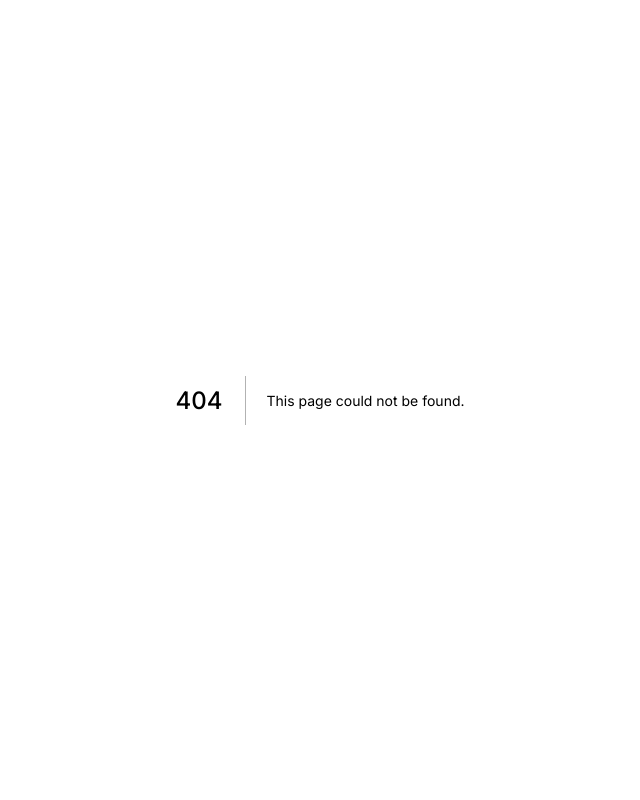
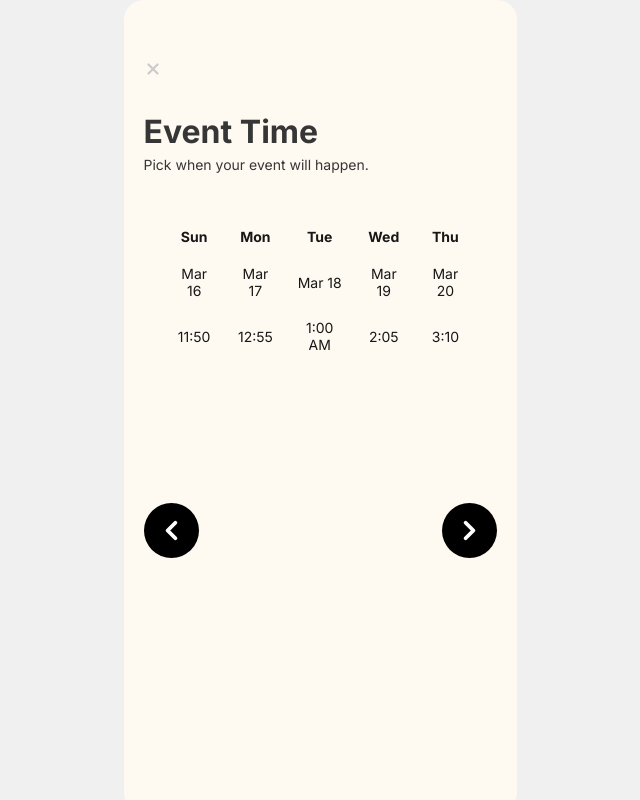
Before and after one commit to sharsharw/PICKI-APP, a Next.js app in the folder picki/: page /events/time in a window 1280 px wide. Before the commit this address had no page. Shown: the whole page, without its empty margins (320-960 px from the left). Built offline with nearby package versions, Linux system fonts and the light colour scheme.

Commit message:
fixed budget slider

```diff
--- a/picki/app/components/budgetslider/budgetSlider.js
+++ b/picki/app/components/budgetslider/budgetSlider.js
@@ -44,8 +44,9 @@ export default function BudgetSlider({ values, setValues }) {
               {children}
             </div>
           )}
-          renderThumb={({ props }) => (
+          renderThumb={({ props, index }) => (
             <div
+              key={index}
               {...props}
               className="budget-thumb"
             />
--- /dev/null
+++ b/picki/app/components/eventTimePicker/eventTimePicker.css
@@ -0,0 +1,33 @@
+.time-picker {
+  padding: 20px;
+  font-family: Arial, sans-serif;
+}
+
+.time-table {
+  width: 100%;
+  text-align: center;
+}
+
+table {
+  width: 100%;
+  border-collapse: collapse;
+}
+
+table th, table td {
+  padding: 10px;
+  font-size: 14px;
+  cursor: pointer;
+}
+
+table td.selected {
+  background-color: #391e99;
+  color: #fff;
+  border-radius: 5px;
+}
+
+.event-time p {
+  text-align: center;
+  font-size: 16px;
+  color: #391e99;
+  font-weight: 600;
+}
--- /dev/null
+++ b/picki/app/components/eventTimePicker/eventTimePicker.js
@@ -0,0 +1,55 @@
+'use client';
+
+import React from 'react';
+
+import './eventTimePicker.css';
+
+export default function EventTimePicker({ selectedDate, setSelectedDate, setEventTime }) {
+  const dates = [
+    { day: 'Sun', date: 'Mar 16', time: '11:50' },
+    { day: 'Mon', date: 'Mar 17', time: '12:55' },
+    { day: 'Tue', date: 'Mar 18', time: '1:00 AM' },
+    { day: 'Wed', date: 'Mar 19', time: '2:05' },
+    { day: 'Thu', date: 'Mar 20', time: '3:10' },
+  ];
+
+  const handleClick = (date) => {
+    setSelectedDate(date);
+    setEventTime(`Saturday ${date}, 6:00 PM`);
+  };
+
+  return (
+    <div className="time-picker">
+      <table className="time-table">
+        <thead>
+          <tr>
+            {dates.map((date, index) => (
+              <th key={index}>{date.day}</th>
+            ))}
+          </tr>
+        </thead>
+        <tbody>
+          <tr>
+            {dates.map((date, index) => (
+              <td
+                key={index}
+                className={selectedDate === `${date.day} ${date.date}` ? "selected" : ""}
+                onClick={() => handleClick(`${date.day} ${date.date}`)}
+              >
+                {date.date}
+              </td>
+            ))}
+          </tr>
+          <tr>
+            {dates.map((date, index) => (
+              <td key={index}>{date.time}</td>
+            ))}
+          </tr>
+        </tbody>
+      </table>
+      <div className="event-time">
+        <p>{selectedDate}</p>
+      </div>
+    </div>
+  );
+}
--- /dev/null
+++ b/picki/app/events/time/page.js
@@ -0,0 +1,47 @@
+'use client'; // Mark this as a client-side component
+
+import { useState } from 'react';
+import Link from 'next/link'; // Import Link component for navigation
+import ArrowButton from '../../components/arrowButton/ArrowButton';
+import EventTimePicker from '../../components/eventTimePicker/eventTimePicker';
+import { X } from 'lucide-react';
+import '../events.css';
+
+
+export default function EventTimePage() {
+  const [selectedDate, setSelectedDate] = useState('');
+  const [eventTime, setEventTime] = useState('');
+
+  return (
+    <div className="event-creator-container">
+      <div className="mobile-frame">
+        <div className="event-page">
+           <div className="close-button-container">
+            <X size={18} strokeWidth={3} className="close-icon" />
+          </div>
+          <div className="create-event-form">
+            <h1>Event Time</h1>
+            <p className="subtitle">Pick when your event will happen.</p>
+
+
+            <EventTimePicker
+              selectedDate={selectedDate}
+              setSelectedDate={setSelectedDate}
+              setEventTime={setEventTime}
+            />
+          </div>
+
+         {/* Navigation Buttons */}
+          <div className="event-nav">
+            <Link href='/events'>
+              <ArrowButton direction="left" /> {/* Navigate back to EventPage */}
+            </Link>
+            <Link href="">
+              <ArrowButton direction="right" /> {/* Navigate to Event Summary page */}
+            </Link>
+          </div>
+        </div>
+      </div>
+    </div>
+  );
+}
```
Also changed, not shown: picki/app/events/page.js (+24 -48 lines), picki/package.json (+8 -3 lines), picki/tsconfig.json (added, +35 -0 lines), picki/app/events/time/styles.css (added), 1 other file (tests, documents, lock files or other folders).
